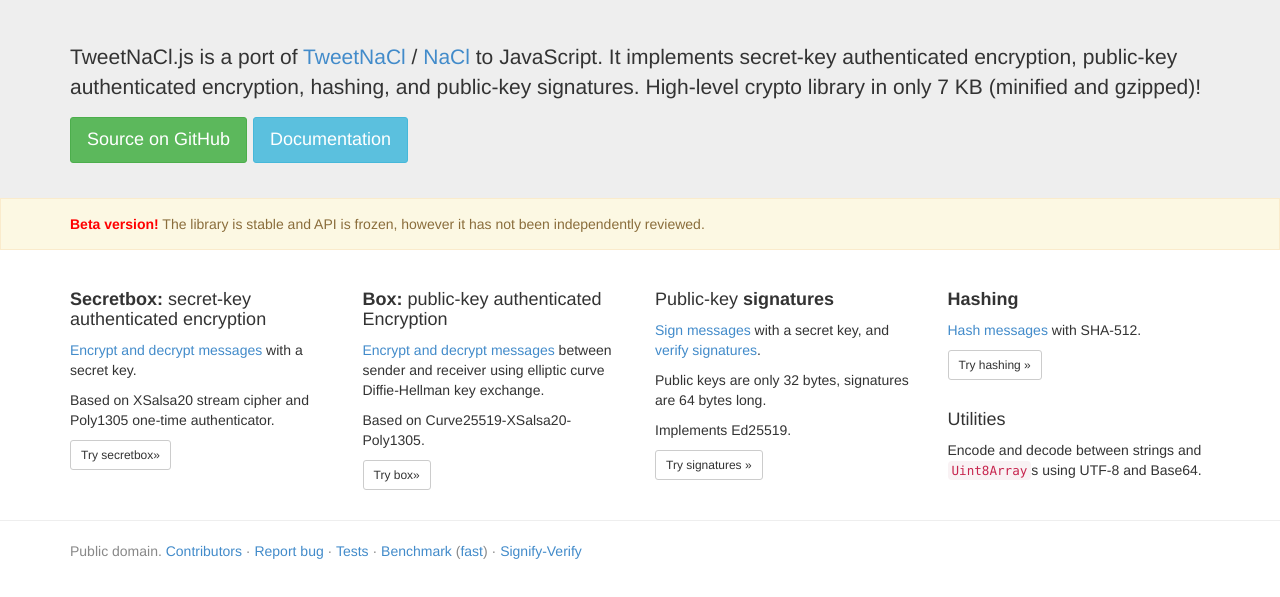
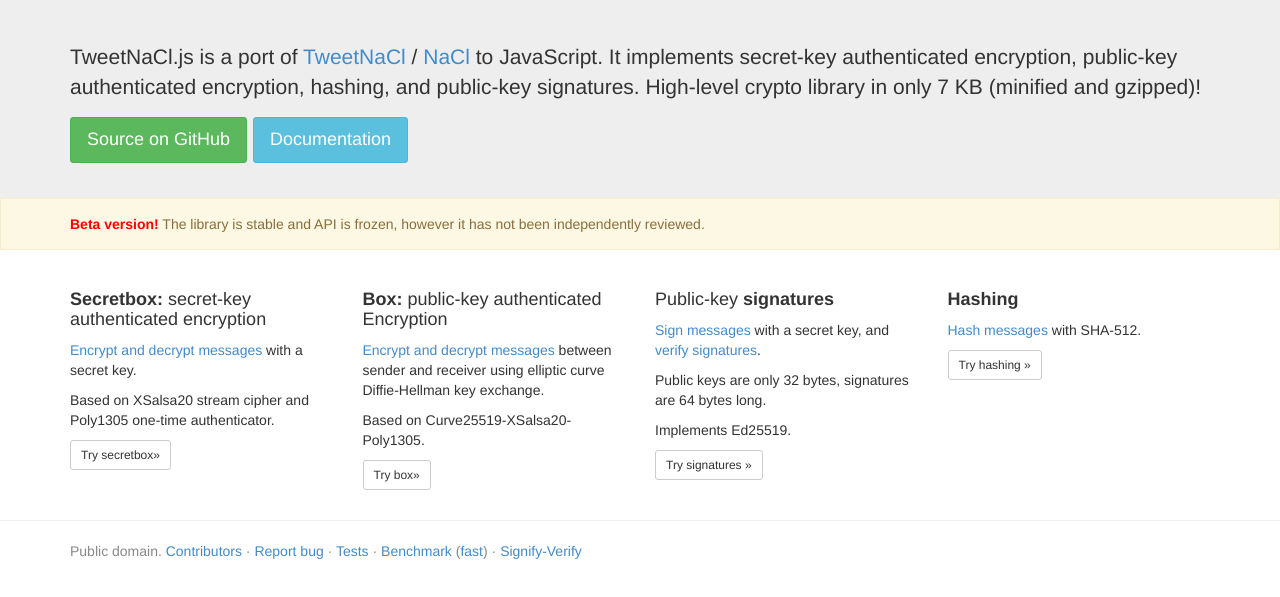
Before and after one commit to dchest/tweetnacl-js, a plain HTML site: page index.html in a window 1280 px wide. Shown: the part 57-654 px from the top of the page. Drawn offline with Linux system fonts and the light colour scheme.

Commit message:
Remove "Utilities" section

```diff
--- a/index.html
+++ b/index.html
@@ -119,9 +119,6 @@
             <h4><b>Hashing</b></h4>
             <p><a href="#/hash">Hash messages</a> with SHA-512.</p>
             <p><a href="#/hash" class="btn btn-sm btn-default">Try hashing &raquo;</a></p>
-
-            <h4 style="margin-top: 30px">Utilities</h4>
-            <p>Encode and decode between strings and <code>Uint8Array</code>s using UTF-8 and Base64.</p>
           </div>
         </div>
       </div>
```
